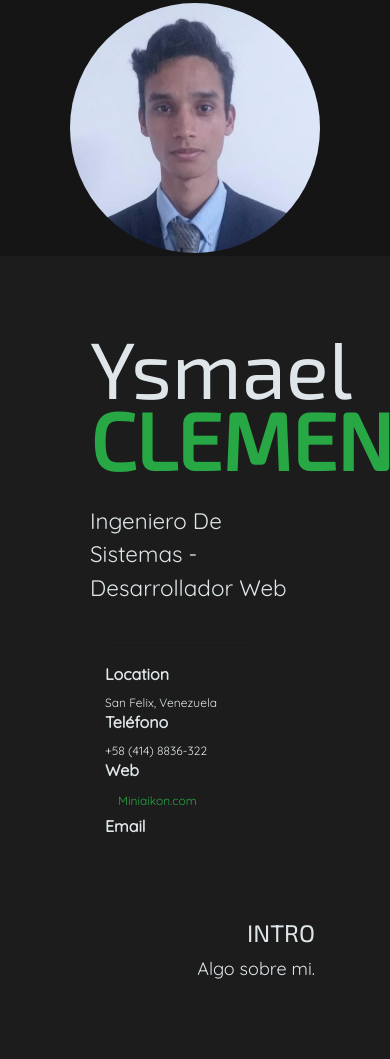
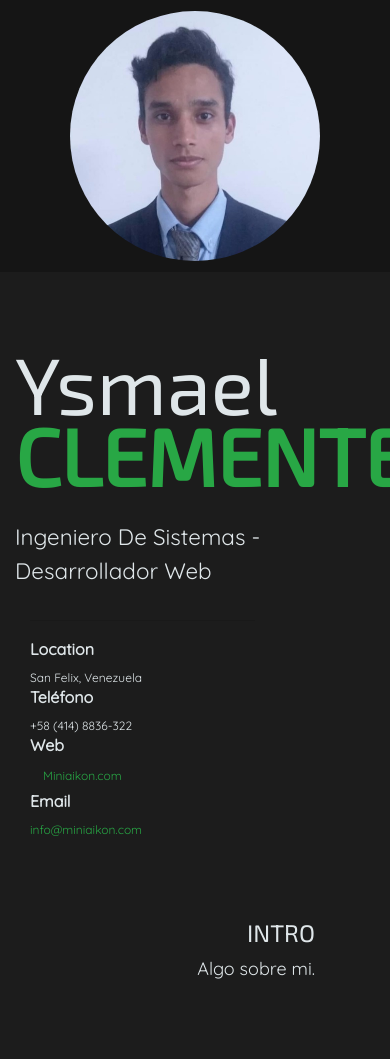
Before and after one commit to Miniaikon/portfolio, a PHP site: page / in a window 390 px wide; the page is wider, and only the part inside the window is pictured. Shown: the top 1059 px of that part. Run offline with PHP 8.4, Linux system fonts and the light colour scheme; some libraries are stand-ins or nearby versions.

Commit message:
Pruebas responsive 4

```diff
--- a/assets/css/style.css
+++ b/assets/css/style.css
@@ -42,7 +42,7 @@
 	padding: 75px;
 }
 .padding-header{
-	padding: 75px 75px 0px 75px;
+	padding: 75px 75px 0px 0px;
 }
 .full-width{
 	width: 100%;
--- a/index.html
+++ b/index.html
@@ -3,6 +3,7 @@
 <head>
 	<meta charset="UTF-8">
 	<title>Ysmael Clemente</title>
+	<meta name="viewport" content="width=device-width, user-scalable=no, initial-scale=1.0, maximum-scale=1.0, minimum-scale=1.0">
 	<link href="https://fonts.googleapis.com/css?family=Open+Sans" rel="stylesheet">
 	<link href="https://fonts.googleapis.com/css?family=Quicksand" rel="stylesheet">
 	<link href="https://fonts.googleapis.com/css?family=Exo+2" rel="stylesheet">
@@ -22,10 +23,10 @@
 </head>
 <body>
 	<header class="row header-site full-width ">
-		<div class="col-lg-4 dark-side-1 header-center">
+		<div class="col-md-4 dark-side-1 header-center">
 			<img src="assets/img/face.jpeg" alt="" width="250px" class="img-fluid rounded-circle mx-auto d-block align-middle">
 		</div>
-		<div class="col-lg-8 dark-main-1 padding-header border-box">
+		<div class="col-md-8 dark-main-1 padding-header border-box">
 			<div class="col-md-12">
 				<span class="justify-content-center align-self-center">
 					<h1 class="page-title">
@@ -61,18 +62,18 @@
 		</div>
 	</header>
 	<section class="row full-width">
-		<div class="col-lg-4 col-12 padding dark-side-2">
+		<div class="col-md-4 col-12 padding dark-side-2">
 			<h4 class="text-right">INTRO <br> <sub>Algo sobre mi.</sub></h4>
 		</div>
-		<div class="col-lg-8 col-12 dark-main-2 padding">
+		<div class="col-md-8 col-12 dark-main-2 padding">
 			<p>Desarrollador FullStack Web FreeLacer con tres (3) años de experiencia trabajando para empresas y proyectos personales. Ingeniero de Sistemas egresado en octubre del 2018, con conocimientos en analisis y diseño de sistemas, programación, algoritmos y desarrollo de páginas web.</p>
 		</div>
 	</section>
 	<section class="row full-width">
-		<div class="col-lg-4 col-12 padding dark-side-1">
+		<div class="col-md-4 col-12 padding dark-side-1">
 			<h4 class="text-right">EXPERIENCIA <br> <sub>¿Donde he trabajado?</sub></h4>
 		</div>
-		<div class="col-lg-8 col-12 dark-main-1 padding">
+		<div class="col-md-8 col-12 dark-main-1 padding">
 			<div class="row">
 				<div class="col-md-5 mt-md-4 border-left border-success">
 					<a href="https://cwa.mx/" target="_blank" class="ui green ribbon label">Sitio web</a>
@@ -117,10 +118,10 @@
 		</div>
 	</section>
 	<section class="row full-width">
-		<div class="col-lg-4 col-12 padding dark-side-2">
+		<div class="col-md-4 col-12 padding dark-side-2">
 			<h4 class="text-right">EDUCACIÓN <br> <sub>¿Donde estudié?</sub></h4>
 		</div>
-		<div class="col-lg-8 col-12 dark-main-2 padding">
+		<div class="col-md-8 col-12 dark-main-2 padding">
 			<div class="row">
 				<div class="col-md-5 mt-md-4 border-left">
 					<sub>2013 - 2018</sub>
@@ -138,10 +139,10 @@
 		</div>
 	</section>
 	<section class="row full-width">
-		<div class="col-lg-4 col-12 padding dark-side-1">
+		<div class="col-md-4 col-12 padding dark-side-1">
 			<h4 class="text-right">Habilidades <br> <sub>Mis dominios</sub></h4>
 		</div>
-		<div class="col-lg-8 col-12 dark-main-1 padding">
+		<div class="col-md-8 col-12 dark-main-1 padding">
 			<div class="row">
 				<div class="col-md-6 mt-md-4">
 					<div class="row">
@@ -225,10 +226,10 @@
 		</div>
 	</section>
 	<section class="row full-width">
-		<div class="col-lg-4 col-12 padding dark-side-2">
+		<div class="col-md-4 col-12 padding dark-side-2">
 			<h4 class="text-right">Habilidades <br> <sub>Por niveles</sub></h4>
 		</div>
-		<div class="col-lg-8 col-12 dark-main-2 padding">
+		<div class="col-md-8 col-12 dark-main-2 padding">
 			<div class="row">
 				<div class="col-md-6 mt-md-4">
 					<div class="row">
@@ -313,10 +314,10 @@
 		</div>
 	</section>
 	<section class="row full-width">
-		<div class="col-lg-4 col-12 padding dark-side-1">
+		<div class="col-md-4 col-12 padding dark-side-1">
 			<h4 class="text-right">CERTIFICADOS <br> <sub>Diplomas adquiridos</sub></h4>
 		</div>
-		<div class="col-lg-8 col-12 dark-main-1 padding">
+		<div class="col-md-8 col-12 dark-main-1 padding">
 			<div class="row">
 				<div class="col-md-3">
 					<div class="card bg-dark popup-text hideme" style="cursor: pointer;" onclick="modalCert('assets/certificados/UX.jpg')" data-content="Curso de Diseño de Interfaces y UX">
@@ -342,10 +343,10 @@
 		</div>
 	</section>
 	<section class="row full-width">
-		<div class="col-lg-4 col-12 padding dark-side-2">
+		<div class="col-md-4 col-12 padding dark-side-2">
 			<h4 class="text-right">PORTAFOLIO <br> <sub>Mis trabajos realizados</sub></h4>
 		</div>
-		<div class="col-lg-8 col-12 dark-main-2 padding">
+		<div class="col-md-8 col-12 dark-main-2 padding">
 			<div class="row">
 				<!-- item -->
 				<div class="col-md-6 p-md-1 p-1 p-lg-1">
@@ -531,10 +532,10 @@
 		</div>
 	</section>
 	<section class="row full-width">
-		<div class="col-lg-4 col-12 padding dark-side-2">
+		<div class="col-md-4 col-12 padding dark-side-2">
 			<h4 class="text-right">PERFILES <br> <sub>Mis redes</sub></h4>
 		</div>
-		<div class="col-lg-8 col-12 dark-main-1 padding">
+		<div class="col-md-8 col-12 dark-main-1 padding">
 			<div class="row">
 				<!-- Profiles -->
 				<div class="col-md-4 col-12 col mt-md-4">
```
